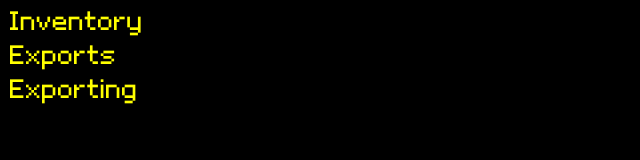
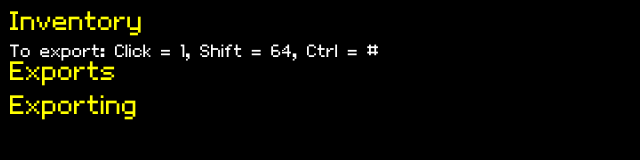
Before and after one commit to hnsl/ninja, a plain HTML site: page web-root/index.html in a window 1280 px wide. Shown: the whole page, without its empty margins (0-640 px from the left). Drawn offline with nearby package versions, Linux system fonts and the light colour scheme; no server answers.

Commit message:
ui: export instructions

```diff
--- a/web-root/index.html
+++ b/web-root/index.html
@@ -11,6 +11,7 @@
     <div id="wrapper">
         <h1>Inventory</h1>
         <div class="item_grid" id="inventory_grid"></div>
+        <p>To export: Click = 1, Shift = 64, Ctrl = #</p>
 
         <h1>Exports</h1>
         <div class="item_grid" id="exports_grid"></div>
```
